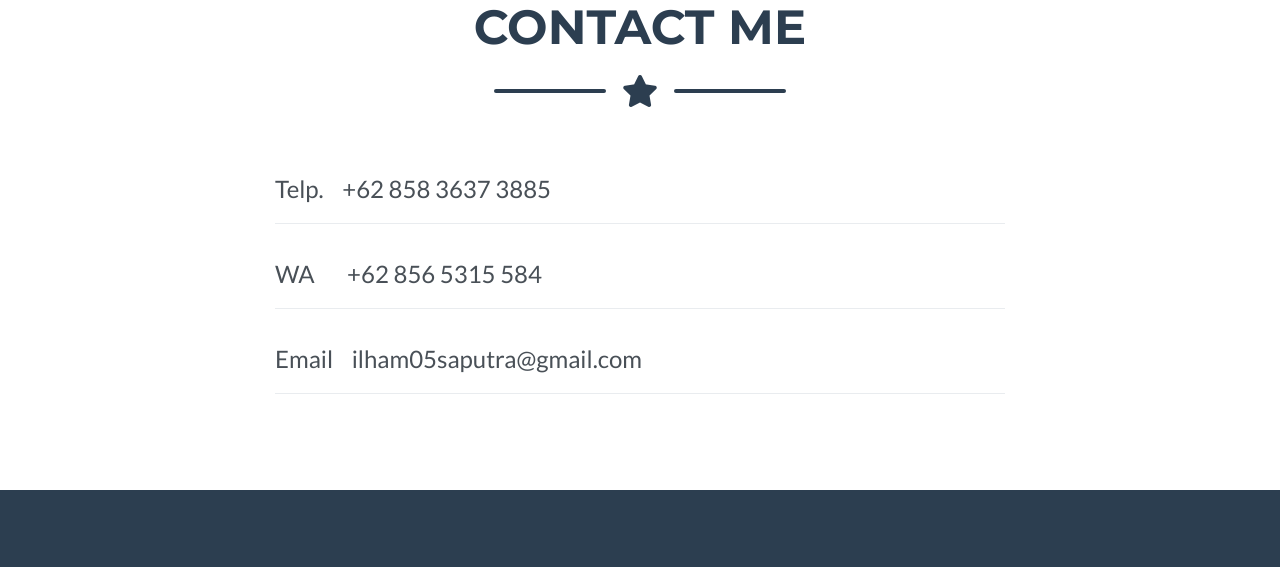
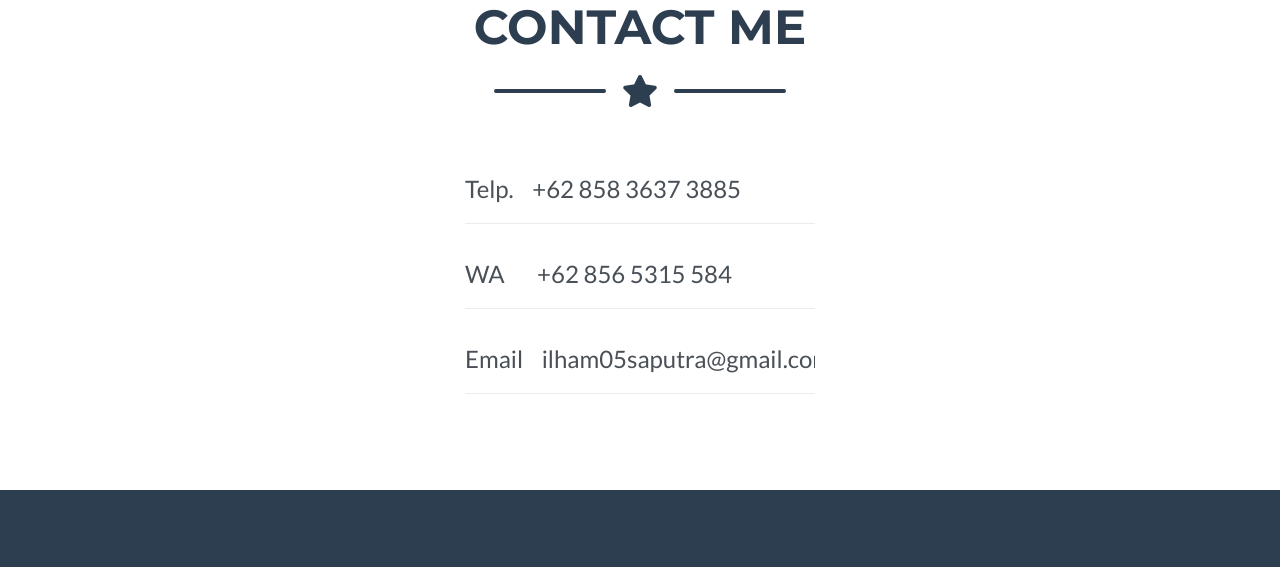
Before and after one commit to MysteriousSaputra/porfolio, a website with bundled scripts: page index.html in a window 1280 px wide. Shown: the part 2200-2767 px from the top of the page. Built offline with nearby package versions, Linux system fonts and the light colour scheme.

Commit message:
update index

```diff
--- a/index.html
+++ b/index.html
@@ -224,25 +224,25 @@
 
       <!-- Contact Section Form -->
       <div class="row">
-        <div class="col-lg-8 mx-auto">
+        <div class="col-lg-4 mx-auto">
           <!-- To configure the contact form email address, go to mail/contact_me.php and update the email address in the PHP file on line 19. -->
           <form name="sentMessage" id="contactForm" novalidate="novalidate">
             <div class="control-group">
               <div class="form-group floating-label-form-group controls mb-0 pb-2">
                 <label>Name</label>
-                <input class="form-control" id="name" type="text" placeholder="Name" data-validation-required-message="Please enter your name." value="Telp.    +62 858 3637 3885">
+                <input style="background-color: white;" disabled="disabled" class="form-control" id="name" type="text" placeholder="Name" data-validation-required-message="Please enter your name." value="Telp.    +62 858 3637 3885">
               </div>
             </div>
             <div class="control-group">
               <div class="form-group floating-label-form-group controls mb-0 pb-2">
                 <label>Name</label>
-                <input class="form-control" id="name" type="text" placeholder="Name" data-validation-required-message="Please enter your name." value="WA       +62 856 5315 584">
+                <input style="background-color: white;" disabled="disabled" class="form-control" id="name" type="text" placeholder="Name" data-validation-required-message="Please enter your name." value="WA       +62 856 5315 584">
               </div>
             </div>
             <div class="control-group">
               <div class="form-group floating-label-form-group controls mb-0 pb-2">
                 <label>Name</label>
-                <input class="form-control" id="name" type="text" placeholder="Name" data-validation-required-message="Please enter your name." value="Email    ilham05saputra@gmail.com">
+                <input style="background-color: white;" disabled="disabled" class="form-control" id="name" type="text" placeholder="Name" data-validation-required-message="Please enter your name." value="Email    ilham05saputra@gmail.com">
               </div>
             </div>
           </form>
```
